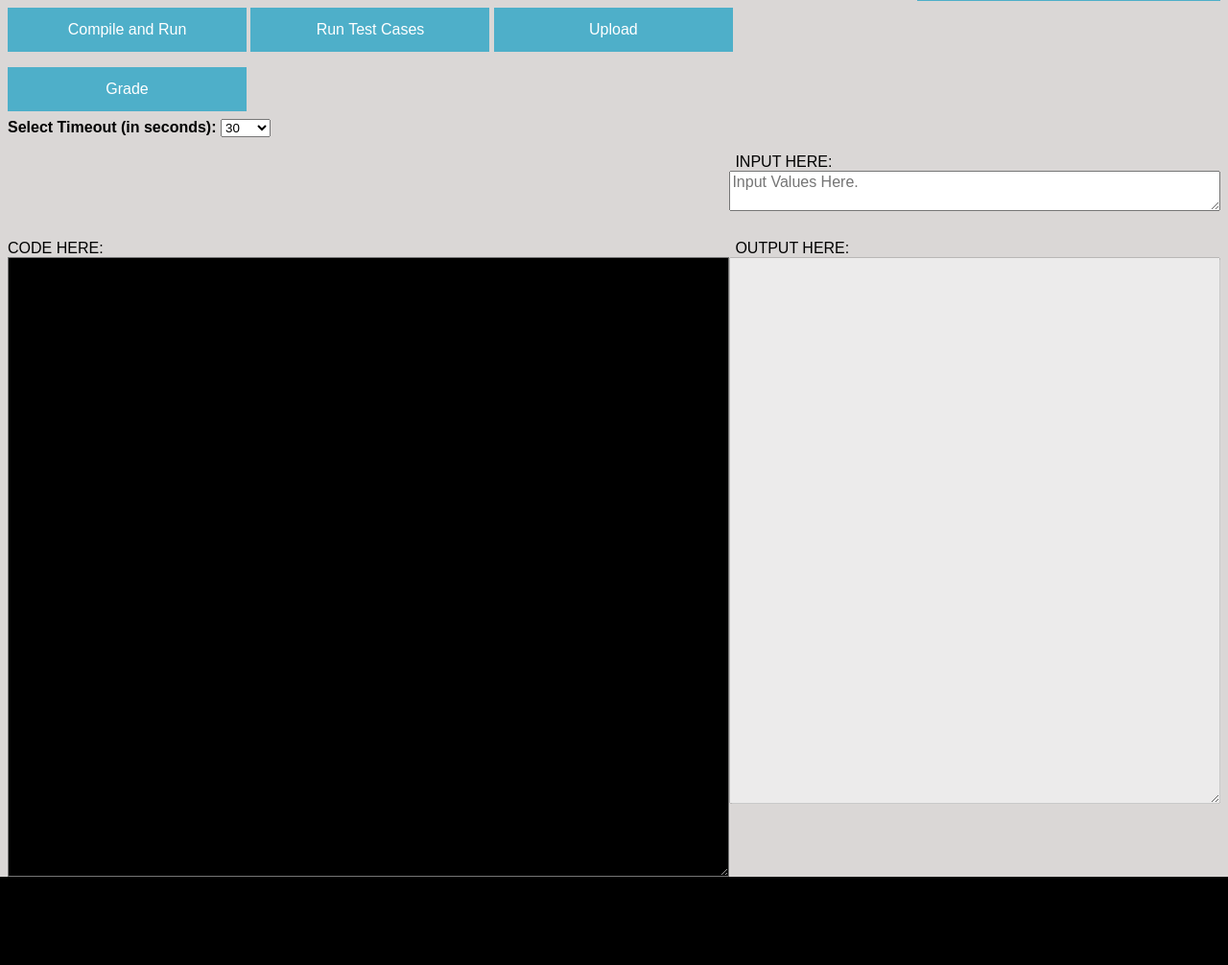
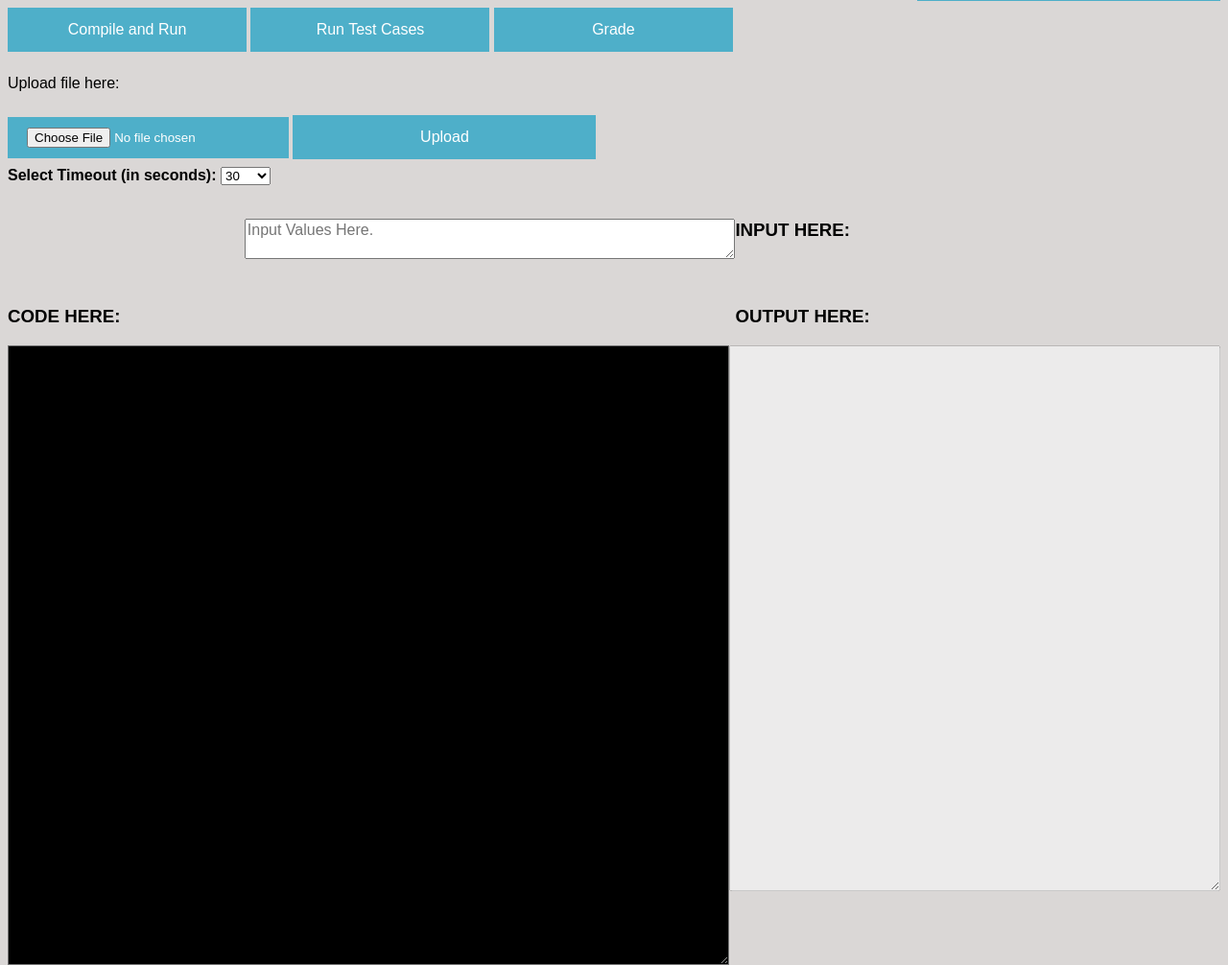
Before and after one commit to LongwoodFooBar/SeniorSeminarProject, a Flask app: template templates/profAssignment.html in a window 1280 px wide. Shown: the part 171-1177 px from the top of the page at 96% size. Before the commit the page ends 1085 px from the top, so only its background shows below. Run offline with Flask 2, Linux system fonts and the light colour scheme; the template is opened without the code that fills it, so the values that code supplies are empty.

Commit message:
changed formatting of HTML.

```diff
--- a/templates/faq.html
+++ b/templates/faq.html
@@ -15,14 +15,12 @@
 			<li id="nav-about"><a href="{{url_for('about')}}">About</a> </li>
 			<li id="nav-logout", style="float:right"><a href="{{url_for('logout')}}"> Logout </a> </li>
 		</ul>
-
 		<div>
 			<p id="nav-logged">Logged in as: {{user}}</p>
 
 			<div class="imgcontainer">
 				<img src="{{url_for('static', filename='logo.svg')}}" alt="Avatar" class="avatar">
 			</div>
-
 		 	<div>
     			<button class="collapsible">How do I get access to a course?</button>
 				<div class="content">
@@ -31,9 +29,5 @@
 		 	</div>
 		</div>
     	<script src="../static/collapsable_list.js"></script>
-
-
-
-		</div>
 	</body>
 </html>
--- a/templates/profAssignment.html
+++ b/templates/profAssignment.html
@@ -23,39 +23,16 @@
 			<h2>Due Date: {{date}}</h2>
 			<p>{{body}}</p>
 		</div>
-
-
-		<form method="POST" enctype=multipart/form-data >
-			<script>
-				function file_upload(){
-				var x = document.getElementById("projectFile");
-					if('files' in x){
-						if(x.files.length == 0){
-							//error
-						}
-						else{
-
-						}
-					}
-				}
-			</script>
+		<form method="POST" enctype=multipart/form-data>
 				<div style="width:100%; right:0.6%">
 				<nav class="testCaseBtn">
 					<button type="submit" name="sandbox" value="compileRun">Compile and Run</button>
 					<button type="submit" name="sandbox" value="runTest">Run Test Cases</button>
-					<button style="width:19.7%" id="prompt" type="button" value="upload">Upload</button>
 					<button type="submit" name="sandbox" value="grade">Grade</button>
-
-					<div id="myModal" class="modal">
-
- 					 	<!-- Modal content -->
-					<div class="modal-content">
-					<span class="close" style="float:left">&times;</span>
+					<div id="uploadBox">
 						<p>Upload file here:</p>
 						<input type="file" name="uploadfile"></input>
 						<button type="submit" name="sandbox" value="upload" style="width:25%">Upload</button>
-
-					</div>
 					</div>
 				</nav>
 			</div>
@@ -72,27 +49,23 @@
 			</div>
 			<br /><br />
 			<div style="float:right;width:40%; height=5vw">
-	INPUT HERE:
+				<h3>INPUT HERE:</h3>
 			</div>
 			<br />
 			<div>
 				<textarea type="text" name="cin" class="inputBox" placeholder="Input Values Here."></textarea><br /><br />
 			</div>
-
 			<br /> <br />
 			<div style="float:left;width:59%; height=5vw">
-   CODE HERE:
+   				<h3>CODE HERE:</h3>
 			</div>
-
 			<div style="float:right;width:40%; height=5vw">
-		OUTPUT HERE:
+				<h3>OUTPUT HERE:</h3>
 			</div>
 			<br>
-
 			<div>
 				<textarea type="text" id="code" name="code" class="codeBox">{{code}}</textarea>
 			</div>
-
 			<div>
 				<textarea disabled type="text" name="output" id="output" class="outputBox">{{output}}</textarea>
 			</div>
```
Lines whose indentation alone changed are shown as unchanged.
